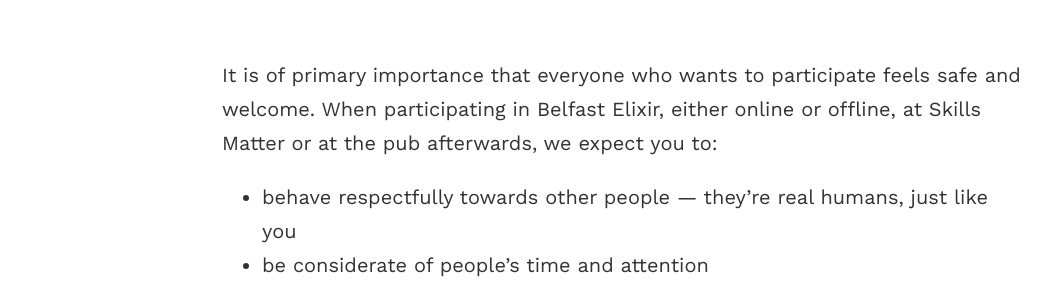
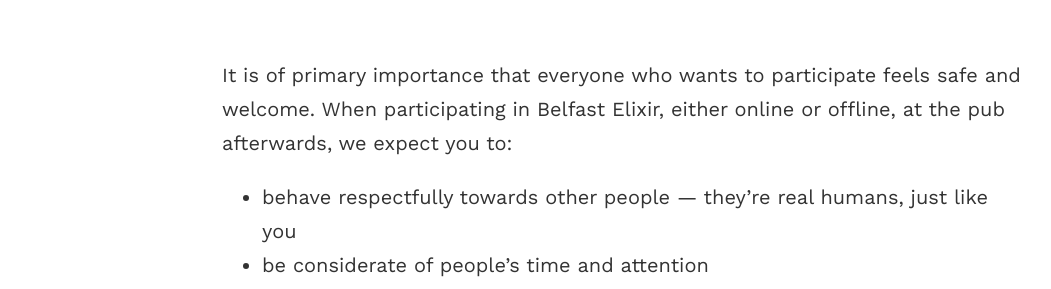
Before and after one commit to belfastelixir/belfastelixir.github.io, a Jekyll site: the page built from code_of_conduct.html, in a window 1280 px wide. Shown: the part 146-435 px from the top of the page, without its empty margins (18-1069 px from the left). Built offline with Jekyll 4.4.1, drawn with Linux system fonts in a browser that asks for light colours.

Commit message:
Added alert logic sponsor

```diff
--- a/about_us.html
+++ b/about_us.html
@@ -23,6 +23,10 @@
 able to participate</li>
 </ul>
 
+<h2>Sponsors</h2>
+<p><img src='https://a248.e.akamai.net/secure.meetupstatic.com/photos/sponsor/e/4/8/5/iab120x90_2638501.jpeg'></p>
+<p>As a local Erlang employer, <a href='https://www.alertlogic.com/'>Alert Logic</a> are kind sponsors of Belfast Elixir</p>
+
 <h2>Volunteers</h2>
 
 <h4>Stephen McCullough</h4>
--- a/code_of_conduct.html
+++ b/code_of_conduct.html
@@ -5,8 +5,8 @@
 
 <p>
 It is of primary importance that everyone who wants to participate feels safe
-and welcome. When participating in Belfast Elixir, either online or offline, at
-Skills Matter or at the pub afterwards, we expect you to:
+and welcome. When participating in Belfast Elixir, either online or offline,
+at the pub afterwards, we expect you to:
 
 <ul>
 <li>behave respectfully towards other people — they’re real humans, just like you</li>
```
